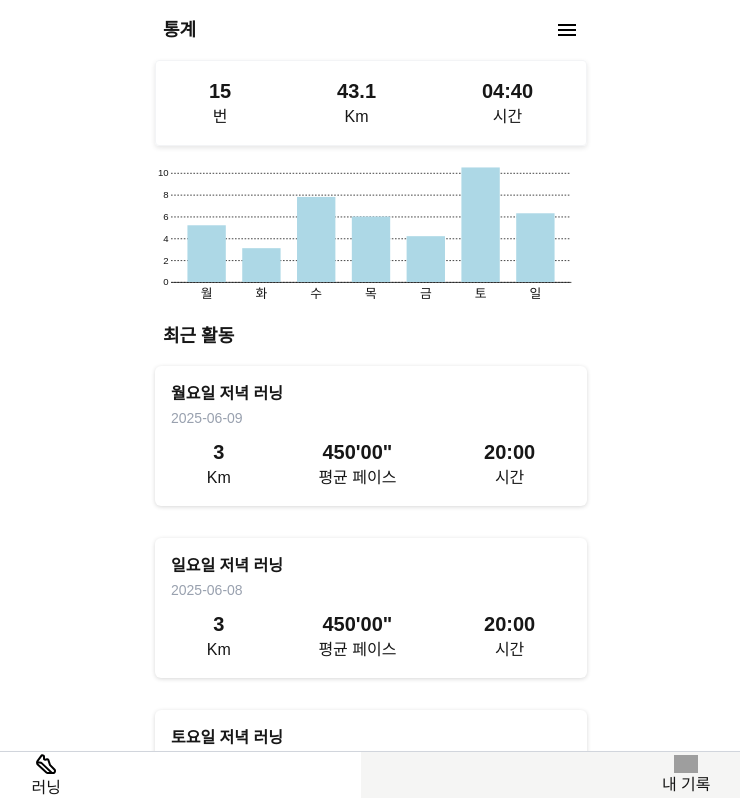
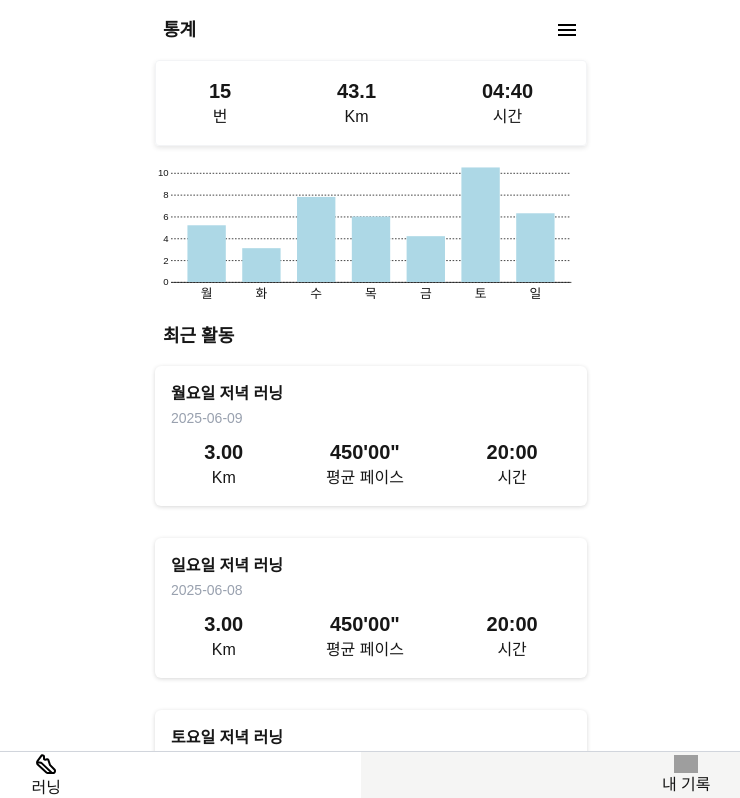
Before and after one commit to LeeHwiGyoung/running, a Next.js app: page /dashboard in a window 1280 px wide. Shown: the top 798 px of the page, without its empty margins (269-1009 px from the left). Built offline with nearby package versions, Linux system fonts and the light colour scheme; grey boxes are pictures that could not be loaded.

Commit message:
🎨 RunCard : 거리의 소숫점 표현을 소수점 2자리까지로 제한

```diff
--- a/src/component/dashboard/RunCard.tsx
+++ b/src/component/dashboard/RunCard.tsx
@@ -19,7 +19,7 @@ export default function RunCard({className="" ,date , title ,distance , distance
         <section className='flex gap-4 mt-2'>
             <h5 className='sr-only'>러닝 통계</h5>
             <div className='flex flex-col grow-1 justify-center items-center'>
-                <data className="text-xl font-bold" value={distance}>{distance}</data>
+                <data className="text-xl font-bold" value={distance}>{distance.toFixed(2)}</data>
                 <span>{distanceLabel}</span>
             </div>
             <div className='flex flex-col grow-1 justify-center items-center'>
```
